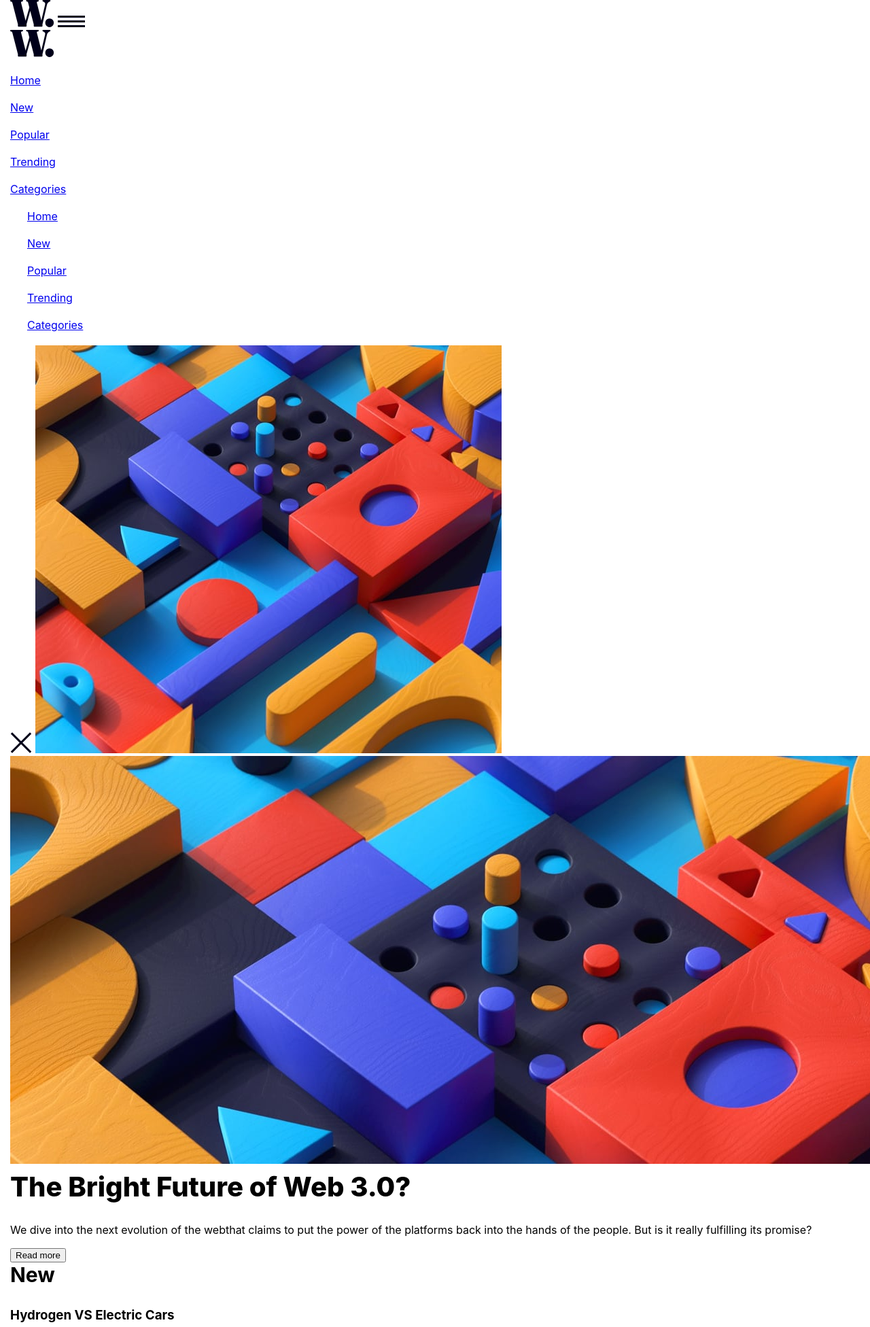
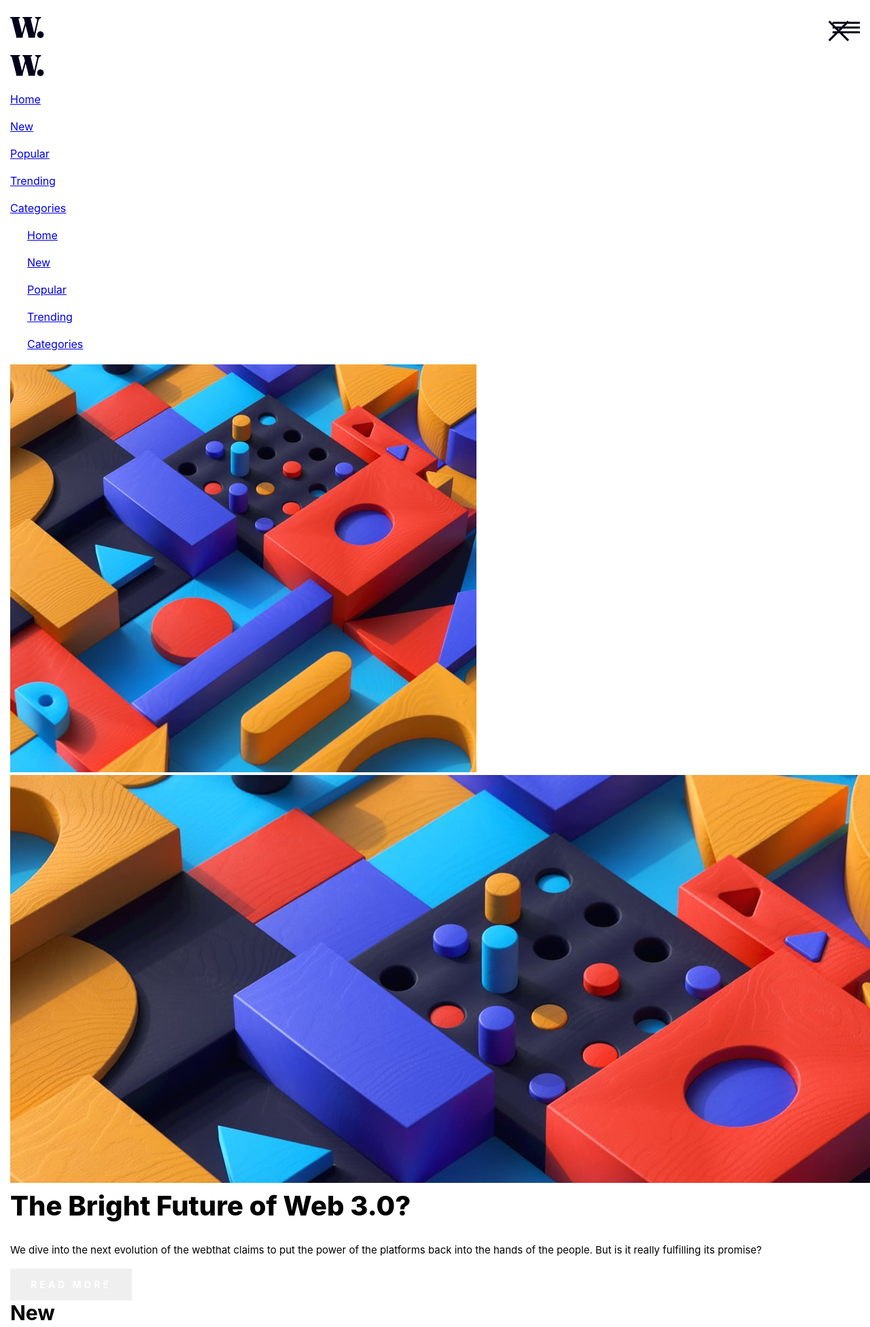
Before and after one commit to Bilal-Shahzad/-news-homepage-, a plain HTML site: page news-homepage-main/index.html in a window 1280 px wide. Shown: the top 1952 px of the page at 68% size. Drawn offline with Linux system fonts and the light colour scheme.

Commit message:
styling for the the photos and button

```diff
--- a/news-homepage-main/styles.css
+++ b/news-homepage-main/styles.css
@@ -39,3 +39,46 @@ li {
 	list-style: none;
 	margin: 20px 0px;
 }
+
+p {
+	line-height: 1.5rem;
+	font-size: 15px;
+	margin-top: 0px;
+}
+
+button {
+	color: white;
+	padding: 15px 30px;
+	text-transform: uppercase;
+	font-family: "Inter", sans-serif;
+	font-weight: 700;
+	font-size: 14px;
+	letter-spacing: 4px;
+	border: 1px;
+}
+
+.top-bar {
+	display: flex;
+	align-items: center;
+	justify-content: space-between;
+	margin: 25px 0px;
+}
+
+.logo-top {
+	width: 50px;
+}
+
+.side-filter {
+	position: absolute;
+	top: 0;
+	left: -120px;
+	width: 120px;
+	height: 700px;
+	background-color: hsla(240, 100%, 5%, 0.397);
+}
+
+.close-b {
+	position: absolute;
+	top: 30px;
+	right: 30px;
+}
```
